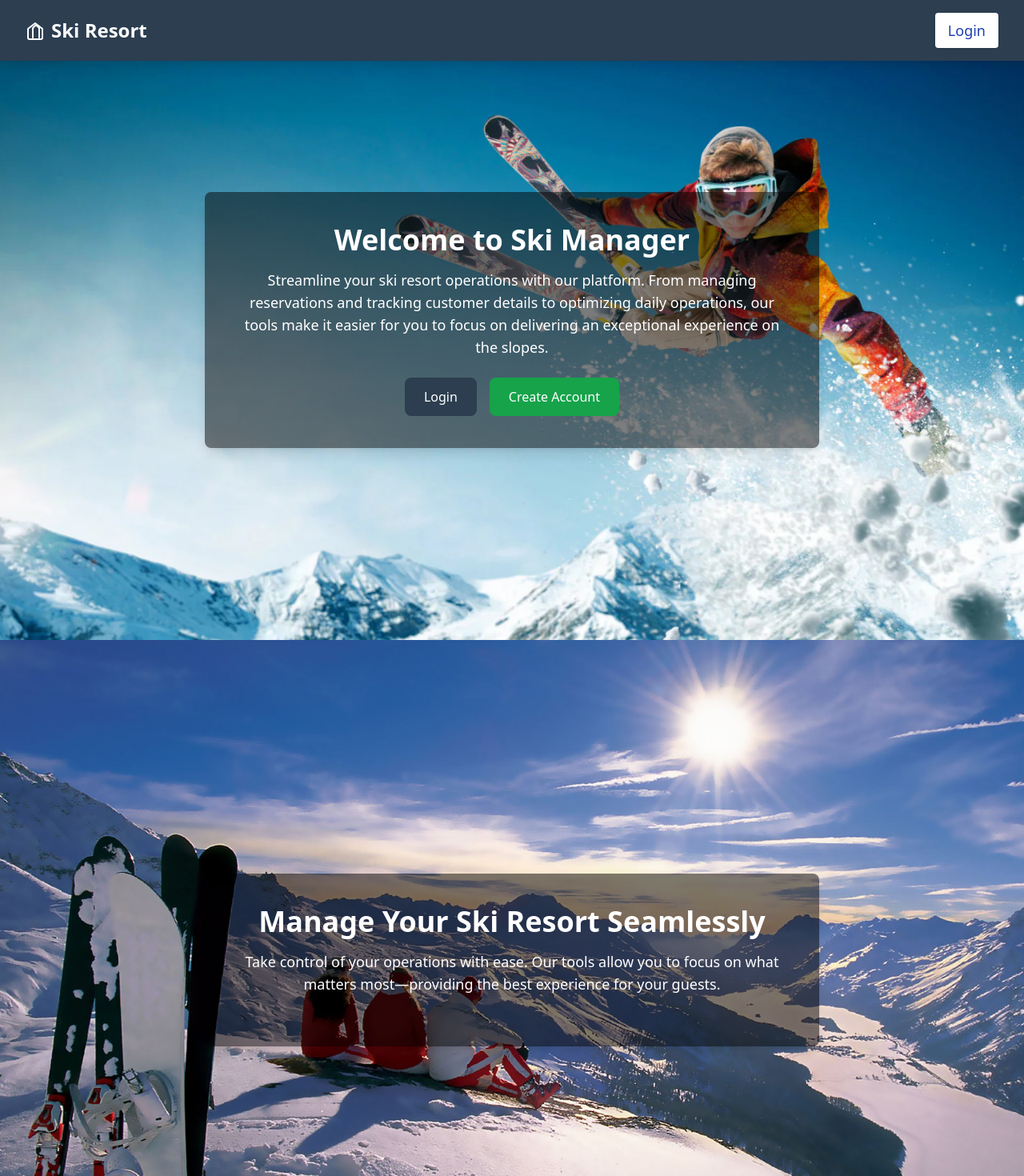
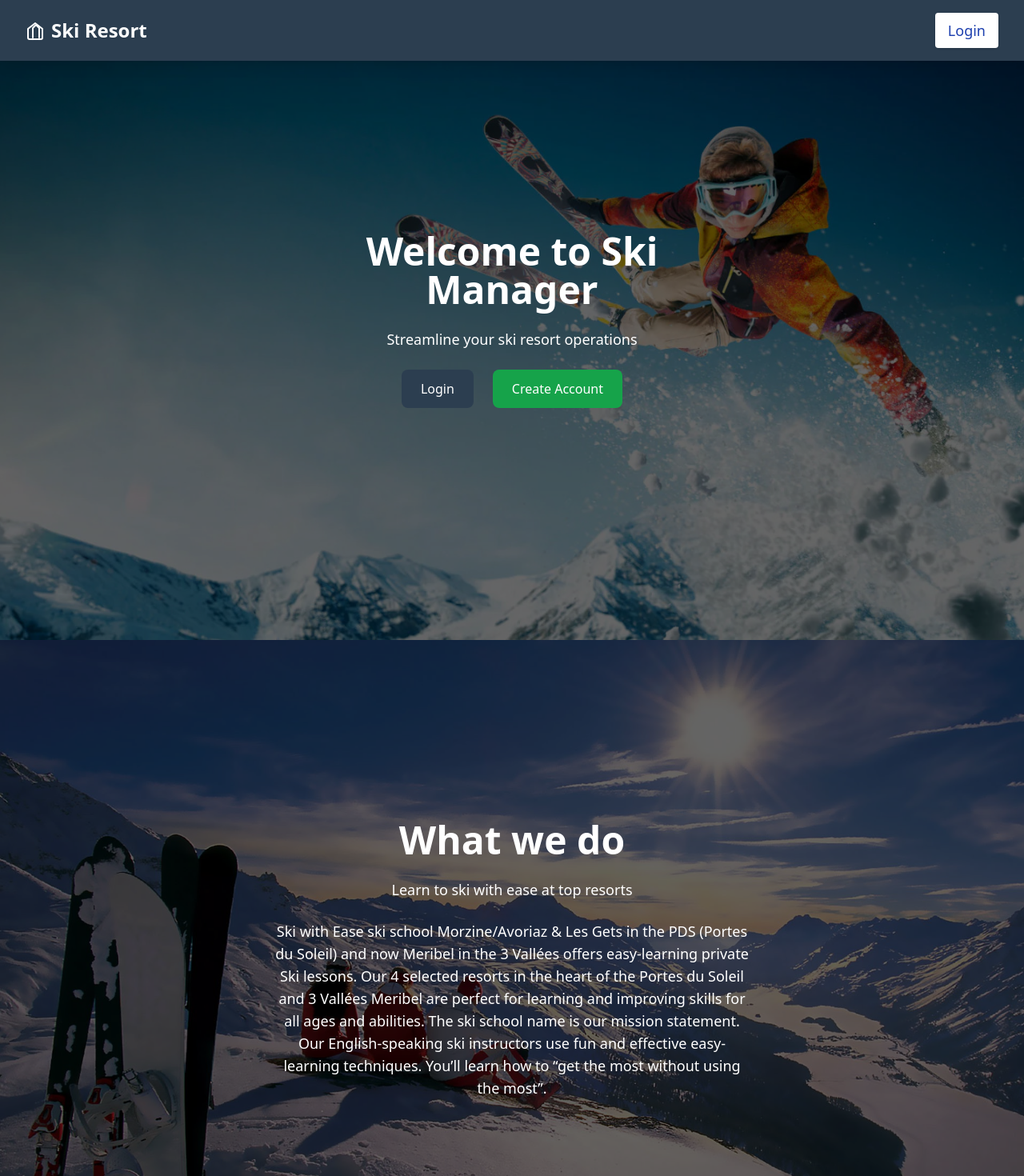
Before and after one commit to MiroslavPejic/ski-booking-app, a React (Create React App) app: page / in a window 1280 px wide. Shown: the top 1470 px of the page at 80% size. Built offline with nearby package versions, Linux system fonts and the light colour scheme; no server answers; the HTML template or start-up script is replaced by a standard one.

Commit message:
Updated landing page

```diff
--- a/src/pages/LandingPage.js
+++ b/src/pages/LandingPage.js
@@ -8,13 +8,23 @@ import backgroundImage3 from '../assets/ski_background_3.jpg';
 function LandingPage() {
   const [user, setUser] = useState(null);
   const navigate = useNavigate();
-  const [currentSection, setCurrentSection] = useState(0);
 
   const sections = [
-    { id: 'section1', backgroundImage: backgroundImage1, title: 'Welcome to Ski Manager' },
-    { id: 'section2', backgroundImage: backgroundImage2, title: 'Manage Your Ski Resort Seamlessly' },
-    { id: 'section3', backgroundImage: backgroundImage3, title: 'Get Started Today!' },
+    { id: 'section1', backgroundImage: backgroundImage1, title: 'Welcome to Ski Manager', subtitle: 'Streamline your ski resort operations' },
+    { id: 'section2', backgroundImage: backgroundImage2, title: 'What we do', subtitle: 'Learn to ski with ease at top resorts' },
+    { id: 'section3', backgroundImage: backgroundImage3, title: 'Get Started Today!', subtitle: 'Sign up and transform your operations' },
   ];
+
+  const sectionTwoText = `
+    Ski with Ease ski school Morzine/Avoriaz & Les Gets in the PDS (Portes du Soleil)
+    and now Meribel in the 3 Vallées offers easy-learning private Ski lessons.
+
+    Our 4 selected resorts in the heart of the Portes du Soleil and 3 Vallées Meribel
+    are perfect for learning and improving skills for all ages and abilities.
+
+    The ski school name is our mission statement. Our English-speaking ski instructors
+    use fun and effective easy-learning techniques. You’ll learn how to “get the most without using the most”.
+  `;
 
   useEffect(() => {
     const fetchSession = async () => {
@@ -33,35 +43,7 @@ function LandingPage() {
         setUser(null);
       }
     });
-  }, [])
-
-  useEffect(() => {
-    const handleScroll = (event) => {
-      event.preventDefault(); // Prevent default scroll behavior
-
-      const delta = event.deltaY || event.detail || event.wheelDelta;
-      if (delta > 0) {
-        // Scroll down
-        setCurrentSection((prev) => Math.min(prev + 1, sections.length - 1));
-      } else if (delta < 0) {
-        // Scroll up
-        setCurrentSection((prev) => Math.max(prev - 1, 0));
-      }
-    };
-
-    window.addEventListener('wheel', handleScroll, { passive: false });
-
-    return () => {
-      window.removeEventListener('wheel', handleScroll);
-    };
-  }, [sections.length]);
-
-  useEffect(() => {
-    const section = document.getElementById(sections[currentSection].id);
-    if (section) {
-      section.scrollIntoView({ behavior: 'smooth' });
-    }
-  }, [currentSection]);
+  }, []);
 
   return (
     <div>
@@ -69,20 +51,18 @@ function LandingPage() {
         <div
           key={index}
           id={section.id}
-          className="flex items-center justify-center min-h-screen bg-cover bg-center text-white"
+          className="relative flex items-center justify-center min-h-screen bg-cover bg-center text-white"
           style={{ backgroundImage: `url(${section.backgroundImage})` }}
         >
-          <div className="bg-black bg-opacity-50 p-10 rounded-lg shadow-lg max-w-3xl text-center">
-            <h1 className="text-4xl font-bold mb-4">{section.title}</h1>
-            {index === 0 && (
-              <>
-                <p className="text-lg mb-6">
-                  Streamline your ski resort operations with our platform. From managing reservations and
-                  tracking customer details to optimizing daily operations, our tools make it easier for
-                  you to focus on delivering an exceptional experience on the slopes.
-                </p>
-                {!user && (
-                  <div className="flex justify-center gap-4">
+          <div className="absolute inset-0 bg-black bg-opacity-60"></div>
+          <div className="relative z-10 p-10 text-center max-w-2xl mx-auto">
+            <h1 className="text-5xl font-bold mb-6">{section.title}</h1>
+            <p className="text-lg mb-6">{section.subtitle}</p>
+            {index === 1 && (
+              <p className="text-lg text-white mt-4">{sectionTwoText}</p>
+            )}
+            {!user && index === 0 && (
+              <div className="flex justify-center gap-6 mt-6">
                 <a
                   href="/login"
                   className="bg-primary text-white py-3 px-6 rounded-lg hover:bg-hover transition duration-300"
@@ -107,20 +87,6 @@ function LandingPage() {
                 </a>
               </div>
             )}
-              </>
-            )}
-            {index === 1 && (
-              <p className="text-lg mb-6">
-                Take control of your operations with ease. Our tools allow you to focus on what
-                matters most—providing the best experience for your guests.
-              </p>
-            )}
-            {index === 2 && (
-              <p className="text-lg mb-6">
-                Sign up now and experience how Ski Manager can transform your operations. Whether
-                you're running a small resort or managing multiple locations, we've got you covered.
-              </p>
-            )}
           </div>
         </div>
       ))}
```
Lines whose indentation alone changed are shown as unchanged.
